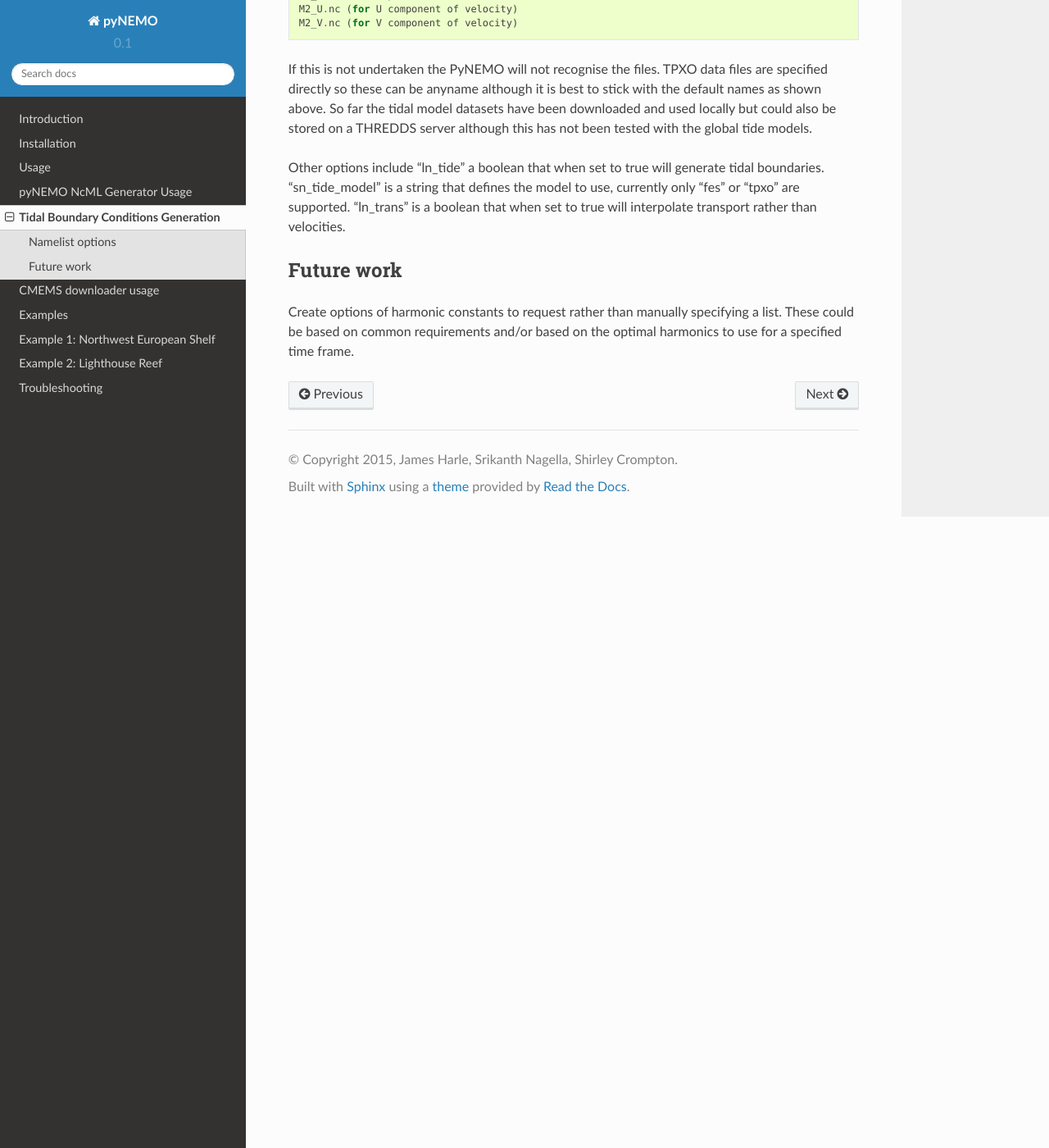
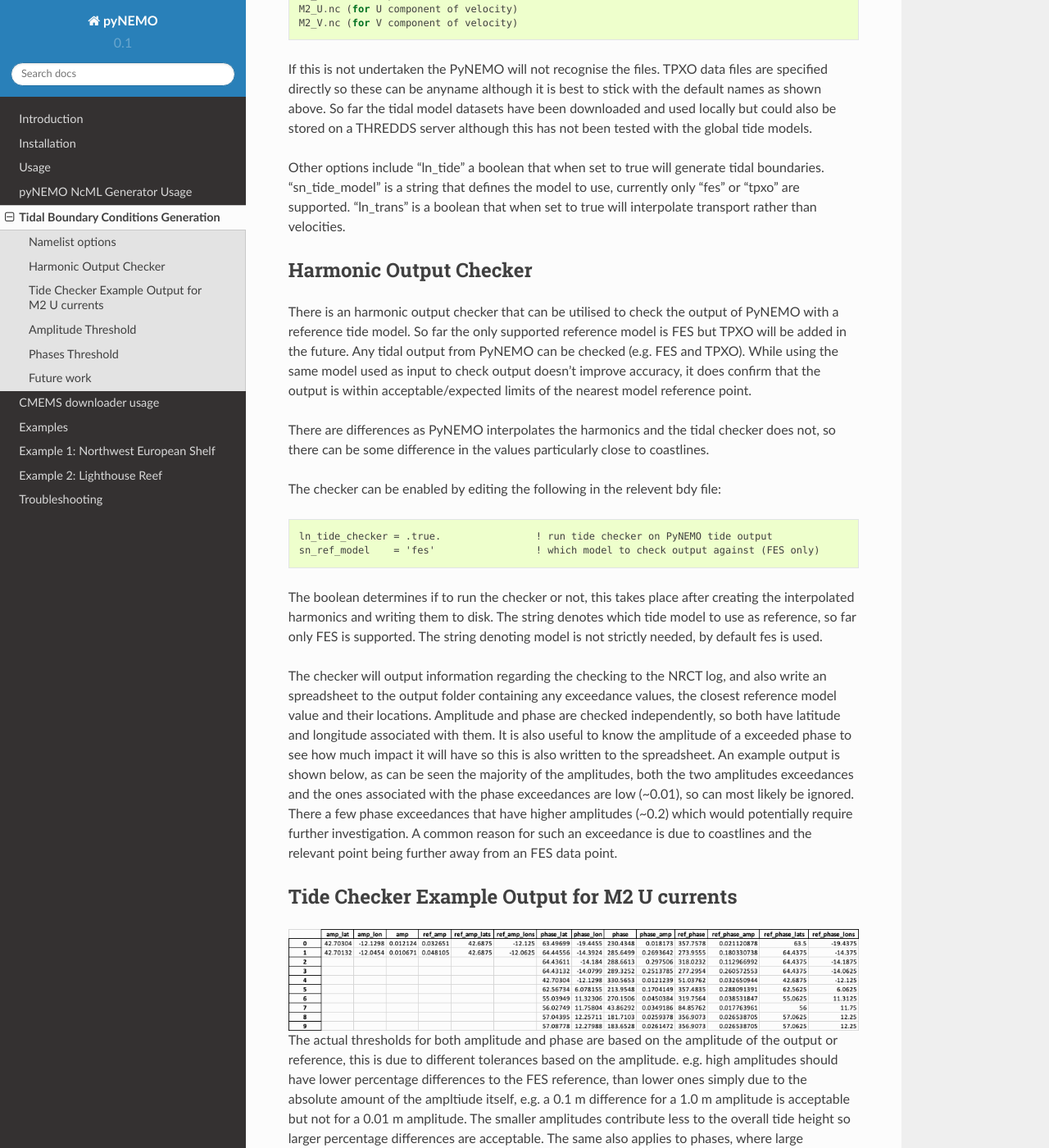
Before and after one commit to NOC-MSM/pyBDY, a Sphinx documentation site: the page built from docs/source/tides.rst, in a window 1280 px wide and 1400 px high, scrolled down 816 px. Shown: the whole window at 82% size. Built offline with Sphinx 7.4.7 and the Read the Docs theme 2.0.0, drawn with Linux system fonts in a browser that asks for light colours; some of the changed text lies outside the part shown.

Commit message:
added update to documentation for tide checker

```diff
--- a/docs/source/tides.rst
+++ b/docs/source/tides.rst
@@ -40,6 +40,60 @@ not been tested with the global tide models.
 Other options include "ln_tide" a boolean that when set to true will generate tidal boundaries. "sn_tide_model" is a string that defines the model to use, currently only
 "fes" or "tpxo" are supported. "ln_trans" is a boolean that when set to true will interpolate transport rather than velocities.
 
+Harmonic Output Checker
+-----------------------
+
+There is an harmonic output checker that can be utilised to check the output of PyNEMO with a reference tide model. So far
+the only supported reference model is FES but TPXO will be added in the future. Any tidal output from PyNEMO can be checked
+(e.g. FES and TPXO). While using the same model used as input to check output doesn't improve accuracy, it does confirm that the
+output is within acceptable/expected limits of the nearest model reference point.
+
+There are differences as PyNEMO interpolates the harmonics and the tidal checker does not, so there can be some difference
+in the values particularly close to coastlines.
+
+The checker can be enabled by editing the following in the relevent bdy file::
+
+    ln_tide_checker = .true.                ! run tide checker on PyNEMO tide output
+    sn_ref_model    = 'fes'                 ! which model to check output against (FES only)
+
+The boolean determines if to run the checker or not, this takes place after creating the interpolated harmonics
+and writing them to disk. The string denotes which tide model to use as reference, so far only FES is supported.
+The string denoting model is not strictly needed, by default fes is used.
+
+The checker will output information regarding the checking to the NRCT log, and also write an spreadsheet to the output folder containing any
+exceedance values, the closest reference model value and their locations. Amplitude and phase are checked independently, so both have latitude and longitude
+associated with them. It is also useful to know the amplitude of a exceeded phase to see how much impact it will have so this
+is also written to the spreadsheet. An example output is shown below, as can be seen the majority of the amplitudes, both
+the two amplitudes exceedances and the ones associated with the phase exceedances are low (~0.01), so can most likely be ignored.
+There a few phase exceedances that have higher amplitudes (~0.2) which would potentially require further investigation. A common
+reason for such an exceedance is due to coastlines and the relevant point being further away from an FES data point.
+
+Tide Checker Example Output for M2 U currents
+---------------------------------------------
+
+.. figure:: _static/comparision_fes.png
+   :align:   center
+
+The actual thresholds for both amplitude and phase are based on the amplitude of the output or reference, this is due to
+different tolerances based on the amplitude. e.g. high amplitudes should have lower percentage differences to the FES reference,
+than lower ones simply due to the absolute amount of the ampltiude itself, e.g. a 0.1 m difference for a 1.0 m amplitude is
+acceptable but not for a 0.01 m amplitude. The smaller amplitudes contribute less to the overall tide height so larger percentage
+differences are acceptable. The same also applies to phases, where large amplitude phases have little room for differences but at
+lower amplitudes this is less critical so a higher threshold is tolerated.
+
+The following power functions are used to determine what threshold to apply based on the reference model amplitude.
+
+Amplitude Threshold
+-------------------
+
+.. important:: Percentage Exceedance = 26.933 * Reference Amplitude ^ -0.396'
+
+Phases Threshold
+----------------
+
+.. important:: Phase Exceedance = 5.052 * PyNEMO Amplitude ^ -0.60
+
+
 Future work
 -----------
 
```
Also changed, not shown: docs/source/_static/comparision_fes.png (added), 4 other files.
